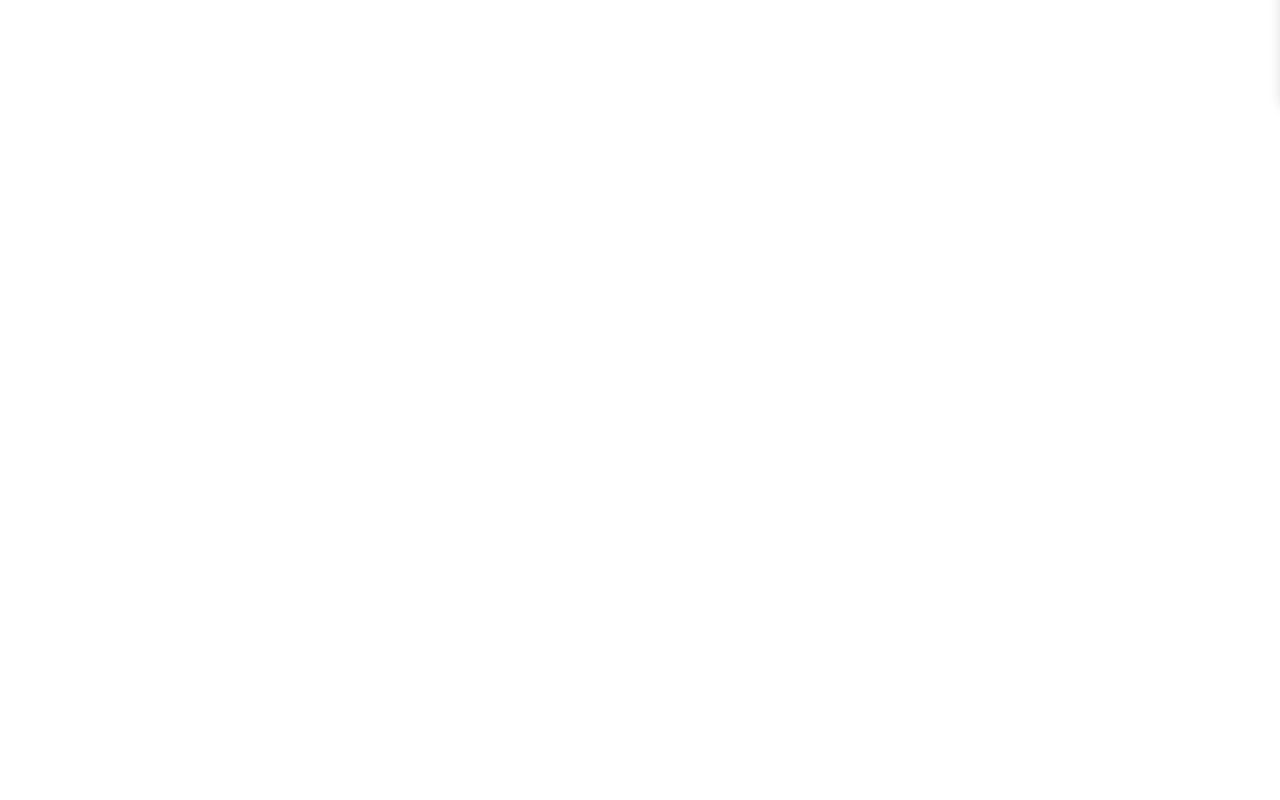
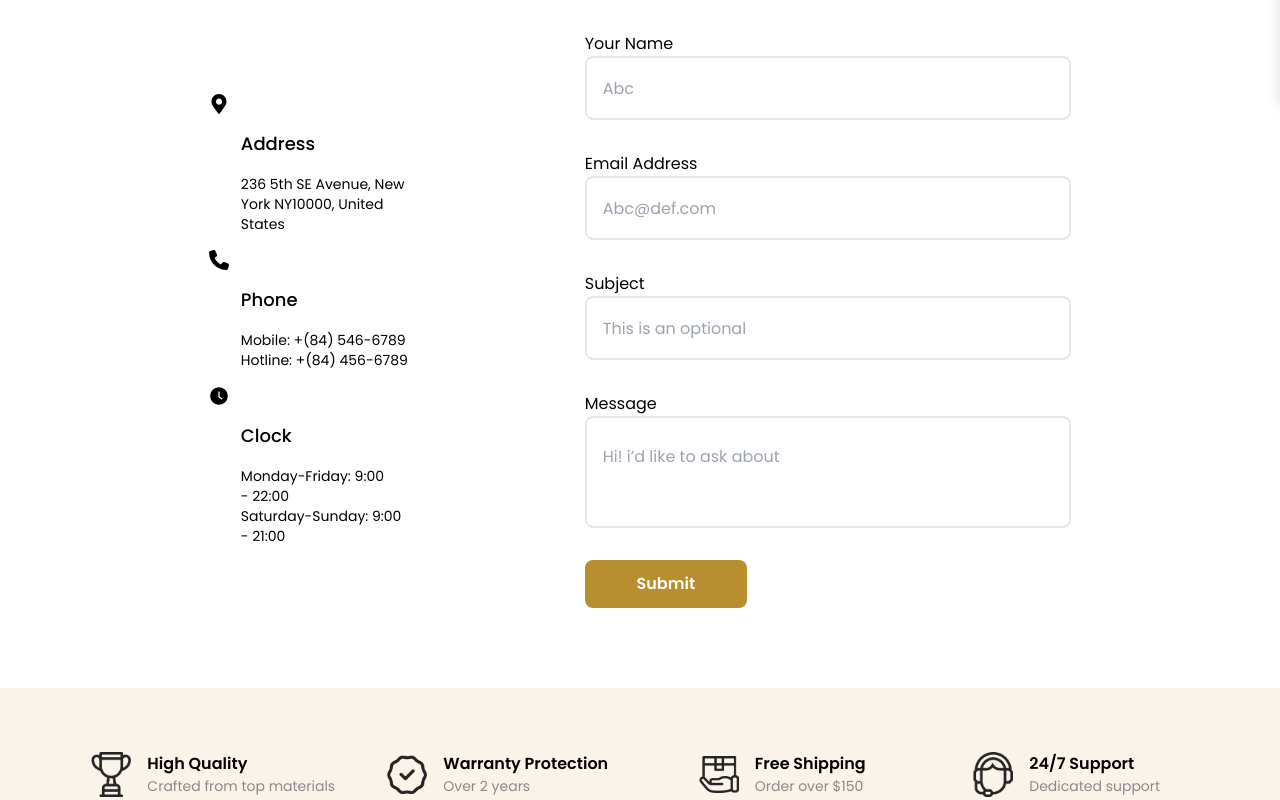
Before and after one commit to TalhaShaikh150/Next-js-website, a Next.js app: page /contact in a window 1280 px wide. Shown: the part 700-1500 px from the top of the page. Before the commit the page ends 800 px from the top, so only its background shows below. Built offline with nearby package versions, Linux system fonts and the light colour scheme; a web font is replaced by a local one.

Commit message:
Contact Page Done

```diff
--- a/package.json
+++ b/package.json
@@ -9,6 +9,7 @@
     "lint": "next lint"
   },
   "dependencies": {
+    "aos": "^2.3.4",
     "next": "14.2.2",
     "react": "^18",
     "react-dom": "^18",
--- a/src/Components/Blog/BlogMain.tsx
+++ b/src/Components/Blog/BlogMain.tsx
@@ -16,7 +16,7 @@ import { FaTag } from "react-icons/fa";
 export default function BlogMain() {
   return (
     <>
-      <div className="flex flex-col sm:flex-row justify-between  2xl:h-[140vh]">
+      <div className="flex flex-col sm:flex-row justify-between">
         <div className="flex flex-col items-center lg:items-start  md:m-6 lg:m-10 2xl:m-20 mt-32 xs:mt-24 w-[100vw] sm:w-[60vw] md:w-[70vw] xl:w-[40vw] 2xl:w-[32vw]">
           <div className="left-col my-10">
             <Image
@@ -71,8 +71,7 @@ export default function BlogMain() {
             </div>
             <div className="flex flex-col items-center sm:items-start">
               <h1 className="text-xl md:text-2xl 2xl:text-3xl font-semibold my-2">
-                Going all-in with millennial design
-              </h1>
+              Exploring new ways of decorating              </h1>
               <p className="text-[#9F9F9F] leading-relaxed text-center xs:text-justify sm:w-[50vw] md:w-[40vw] 2xl:w-[36vw]">
                 Lorem ipsum dolor sit amet, consectetur adipiscing elit, sed do
                 eiusmod tempor incididunt ut labore et dolore magna aliqua. Mus
@@ -107,8 +106,8 @@ export default function BlogMain() {
             </div>
             <div className="flex flex-col items-center sm:items-start">
               <h1 className="text-xl md:text-2xl 2xl:text-3xl font-semibold my-2">
-                Going all-in with millennial design
-              </h1>
+              Handmade pieces that took time to make
+                            </h1>
               <p className="text-[#9F9F9F] leading-relaxed text-center xs:text-justify sm:w-[50vw] md:w-[40vw] 2xl:w-[36vw]">
                 Lorem ipsum dolor sit amet, consectetur adipiscing elit, sed do
                 eiusmod tempor incididunt ut labore et dolore magna aliqua. Mus
@@ -132,7 +131,7 @@ export default function BlogMain() {
             type="text"
             className="mx-auto ps-2 h-12 w-60 md:h-14 md:w-80 border rounded-xl border-[#9F9F9F]"
           />
-            <FiSearch className="absolute right-14 top-9 xxs:right-24 xxs:top-8 xs:right-28 xs:top-8 sm:top-9 sm:right-14 md:top-9 items-center my-auto md:right-12 text-xl md:text-2xl 2xl:text-3xl align-middle" />
+            <FiSearch className="absolute right-12 top-9 xxs:right-18 xxs:top-8 xs:right-14 xs:top-8 sm:top-9 sm:right-14 md:top-9 items-center my-auto md:right-12 text-xl md:text-2xl 2xl:text-3xl align-middle" />
           <h1 className="font-medium my-6 text-xl md:text-2xl 2xl:text-3xl">
             Categories
           </h1>
@@ -166,7 +165,7 @@ export default function BlogMain() {
           <div className="flex gap-4 my-5">
               <Image src={recent01} alt="recent01" className="w-[30%] h-[40%]"/>
               <div className="flex flex-col justify-center">
-              <p>Going all-in with millennial design</p>
+              <p>Going all-in with <br /> millennial design</p>
               <p className="text-[#9F9F9F]">03 Aug 2022</p>
               </div>
             </div>
@@ -174,7 +173,7 @@ export default function BlogMain() {
             <div className="flex gap-4 my-5">
               <Image src={recent02} alt="recent02" className="w-[30%] h-[40%]"/>
               <div className="flex flex-col justify-center">
-              <p>Going all-in with millennial design</p>
+              <p>Exploring new ways <br /> of decorating</p>
               <p className="text-[#9F9F9F]">03 Aug 2022</p>
               </div>
             </div>
@@ -182,7 +181,7 @@ export default function BlogMain() {
             <div className="flex gap-4 my-5">
               <Image src={recent03} alt="recent03" className="w-[30%] h-[40%]"/>
               <div className="flex flex-col justify-center">
-              <p>Going all-in with millennial design</p>
+              <p>Handmade pieces <br /> that took time to make</p>
               <p className="text-[#9F9F9F]">03 Aug 2022</p>
               </div>
             </div>
@@ -190,7 +189,7 @@ export default function BlogMain() {
             <div className="flex gap-4 my-5">
               <Image src={recent04} alt="recent04" className="w-[30%] h-[40%]"/>
               <div className="flex flex-col justify-center">
-              <p>Going all-in with millennial design</p>
+              <p>Modern home in <br /> Milan</p>
               <p className="text-[#9F9F9F]">03 Aug 2022</p>
               </div>
             </div>
@@ -199,7 +198,7 @@ export default function BlogMain() {
             <div className="flex gap-4 my-5">
               <Image src={recent05} alt="recent05" className="w-[30%] h-[40%]"/>
               <div className="flex flex-col justify-center">
-              <p>Going all-in with millennial design</p>
+              <p>Colorful office <br /> redesign</p>
               <p className="text-[#9F9F9F]">03 Aug 2022</p>
               </div>
             </div>
--- a/src/Components/Contact/ContactMain.tsx
+++ b/src/Components/Contact/ContactMain.tsx
@@ -1,23 +1,78 @@
-import React from 'react'
-// import { FaMapMarkerAlt } from "react-icons/fa";
-// import { FaPhone } from "react-icons/fa6";
-// import { AiFillClockCircle } from "react-icons/ai";
-
-
+import React from "react";
+import { FaMapMarkerAlt } from "react-icons/fa";
+import { FaPhone } from "react-icons/fa6";
+import { AiFillClockCircle } from "react-icons/ai";
 
 export default function ContactMain() {
   return (
-    <div className='mt-40 sm:mt-20'>
+    <div className="mt-40 sm:mt-28">
       <div className="flex flex-col items-center w-[80%] xs:w-1/2 mx-auto  text-center">
-        <h1 className='font-semibold text-xl md:text-2xl lg:text-3xl my-2'>Get In Touch With Us</h1>
-        <p className='text-[#9F9F9F] text-xs md:text-sm'>For More Information About Our Product & Services. Please Feel Free To Drop Us An Email. Our Staff Always Be There To Help You Out. Do Not Hesitate!</p>
-      {/* <FaMapMarkerAlt />
-      <FaPhone />
-      <AiFillClockCircle /> */}
-
+        <h1 className="font-semibold text-xl md:text-2xl lg:text-3xl my-2">
+          Get In Touch With Us
+        </h1>
+        <p className="text-[#9F9F9F] text-xs md:text-sm">
+          For More Information About Our Product & Services. Please Feel Free To
+          Drop Us An Email. Our Staff Always Be There To Help You Out. Do Not
+          Hesitate!
+        </p>
       </div>
 
+      <div className="flex flex-col xs:flex-row items-center justify-between px-8 sm:justify-evenly mt-8">
+        <div className="flex flex-col justify-center  gap-2 sm:gap-4">
+          <FaMapMarkerAlt className="text-lg sm:text-xl 2xl:text-2xl" />
+          <p className="ms-8 font-medium text-lg">Address</p>
+          <p className="text-xs sm:text-sm ms-8">
+            236 5th SE Avenue, New <br />
+            York NY10000, United
+            <br /> States
+          </p>
+          <FaPhone className="text-lg sm:text-xl 2xl:text-2xl" />
+          <p className="ms-8 font-medium text-lg">Phone</p>
+          <p className="text-xs sm:text-sm ms-8">
+            Mobile: +(84) 546-6789
+            <br />
+            Hotline: +(84) 456-6789
+          </p>
+          <AiFillClockCircle className="text-lg sm:text-xl 2xl:text-2xl" />
+          <p className="ms-8 font-medium text-lg">Clock</p>
+          <p className="text-xs sm:text-sm ms-8">
+            Monday-Friday: 9:00
+            <br /> - 22:00
+            <br />
+            Saturday-Sunday: 9:00
+            <br /> - 21:00
+          </p>
+        </div>
 
+        <div className="flex flex-col my-14 sm:my-20">
+          <p>Your Name</p>
+          <input
+            type="text"
+            placeholder="Abc"
+            className="border-2 rounded-lg h-14 sm:h-16 p-4 w-[90vw] xs:w-[50vw] md:w-[38vw] mb-8"
+          />
+          <p>Email Address</p>
+          <input
+            type="text"
+            placeholder="Abc@def.com"
+            className="border-2 rounded-lg h-14 sm:h-16 p-4 w-[90vw] xs:w-[50vw] md:w-[38vw] mb-8"
+          />
+          <p>Subject</p>
+          <input
+            type="text"
+            placeholder="This is an optional"
+            className="border-2 rounded-lg h-14 sm:h-16 p-4 w-[90vw]  xs:w-[50vw] md:w-[38vw] mb-8"
+          />
+          <p>Message</p>
+          <input
+            type="text"
+            placeholder="Hi! i’d like to ask about"
+            className="border-2 rounded-lg h-28 xs:h-18  sm:h-28 p-4 pb-12 w-[90vw] xs:w-[50vw] md:w-[38vw] mb-8"
+          />
+  <button className="bg-[#B88E2f] font-semibold text-sm md:text-base 2xl:text-lg text-white py-2 px-6 hover:] hover:bg-[#6e561f] h-12 transition duration-200 all w-[90%] mx-auto xs:mx-0 xs:w-1/2 xl:w-1/3 text-center rounded-lg">
+               Submit
+              </button>        </div>
+      </div>
     </div>
-  )
+  );
 }
--- a/src/Components/Footer.tsx
+++ b/src/Components/Footer.tsx
@@ -33,7 +33,9 @@ export default function Footer() {
                 <Link href={'/blog'}>
                 <li>Blog</li>
                 </Link>
+                <Link href={'/contact'}>
                 <li>Contact</li>
+                </Link>
               </ul>
             </div>
 
--- a/src/Components/Products.tsx
+++ b/src/Components/Products.tsx
@@ -23,7 +23,7 @@ export default function Products() {
       <div className="flex flex-wrap justify-center gap-4 sm:gap-4 md:gap-6">
         {/* Product01 */}
 
-        <div className="bg-slate-100  hover-boxes pb-4 w-[90%] md:mt-4 xs:w-[36vw] lg:w-[18vw] 2xl:w-[16vw] relative">
+        <div className="bg-slate-100 hover-boxes pb-4 w-[90%] md:mt-4 xs:w-[36vw] lg:w-[18vw] 2xl:w-[16vw] relative">
           <div className=" overlay">
             <div className="flex flex-col justify-center items-center h-[100%]">
             <Link href={'/products'}>
--- a/src/app/contact/page.tsx
+++ b/src/app/contact/page.tsx
@@ -2,6 +2,8 @@ import Navbar from '@/Components/Navbar'
 import ContactHero from '@/Components/Contact/ContactHero'
 import ContactMain from '@/Components/Contact/ContactMain'
 import React from 'react'
+import ShopServices from '@/Components/Shop/ShopServices'
+import Footer from '@/Components/Footer'
 
 export default function page() {
   return (
@@ -9,6 +11,8 @@ export default function page() {
       <Navbar/>
       <ContactHero/>
       <ContactMain/>
+      <ShopServices/>
+      <Footer/>
     </div>
   )
 }
--- a/src/app/globals.css
+++ b/src/app/globals.css
@@ -5,13 +5,16 @@
 html {
   scroll-behavior: smooth;
 }
+
 ::-webkit-scrollbar {
   display: none;
 }
+
 * {
   font-family: 'Poppins', sans-serif !important;
   box-sizing: border-box !important;
 }
+
 :root {
   --primary-color: #B88E2F;
 }
@@ -47,8 +50,6 @@ html {
   cursor: pointer;
 }
 
-
-
 .hover-boxes-2 {
   transition: 0.2s all ease-in-out !important;
 }
@@ -59,7 +60,7 @@ html {
 }
 
 .overlay {
- display: none;
+  display: block; /* Keep it block so it can transition smoothly */
   top: 0;
   left: 0;
   z-index: 2;
@@ -67,21 +68,50 @@ html {
   height: 100%;
   position: absolute;
   background-color: rgba(0, 0, 0, 0.533);
-  opacity: 0; /* Hidden by default */
-  visibility: hidden; /* Hidden by default */
+  opacity: 0; /* Start hidden */
+  visibility: hidden; /* Start hidden */
+  transition: opacity 0.2s ease, visibility 0.2s ease; /* Smooth transition */
 }
+
 .hover-boxes:hover .overlay {
-  display: block;
   opacity: 1;
   visibility: visible;
 }
-.icon{
+
+
+.icon {
   transition: all ease 0.3s;
 }
-.icon:hover{
+
+.icon:hover {
   transform: scale(1.2);
   color: #B88E2F;
 }
+
+@keyframes fade-in {
+  from {
+    opacity: 0;
+    transform: translateY(20px);
+  }
+  to {
+    opacity: 1;
+    transform: translateY(0);
+  }
+}
+
+.animate-fade-in {
+  animation: fade-in 1s ease forwards;
+}
+
+@media screen and (max-width:500px) {
+
+.background {
+  background-image: url('/assets/hero02-bg.png');
+  background-position: right right !important;
+}
+
+}
+
 @layer utilities {
   .text-balance {
     text-wrap: balance;
```
Also changed, not shown: public/assets/hero02-bg.png (added), 1 other file (tests, documents, lock files or other folders).
